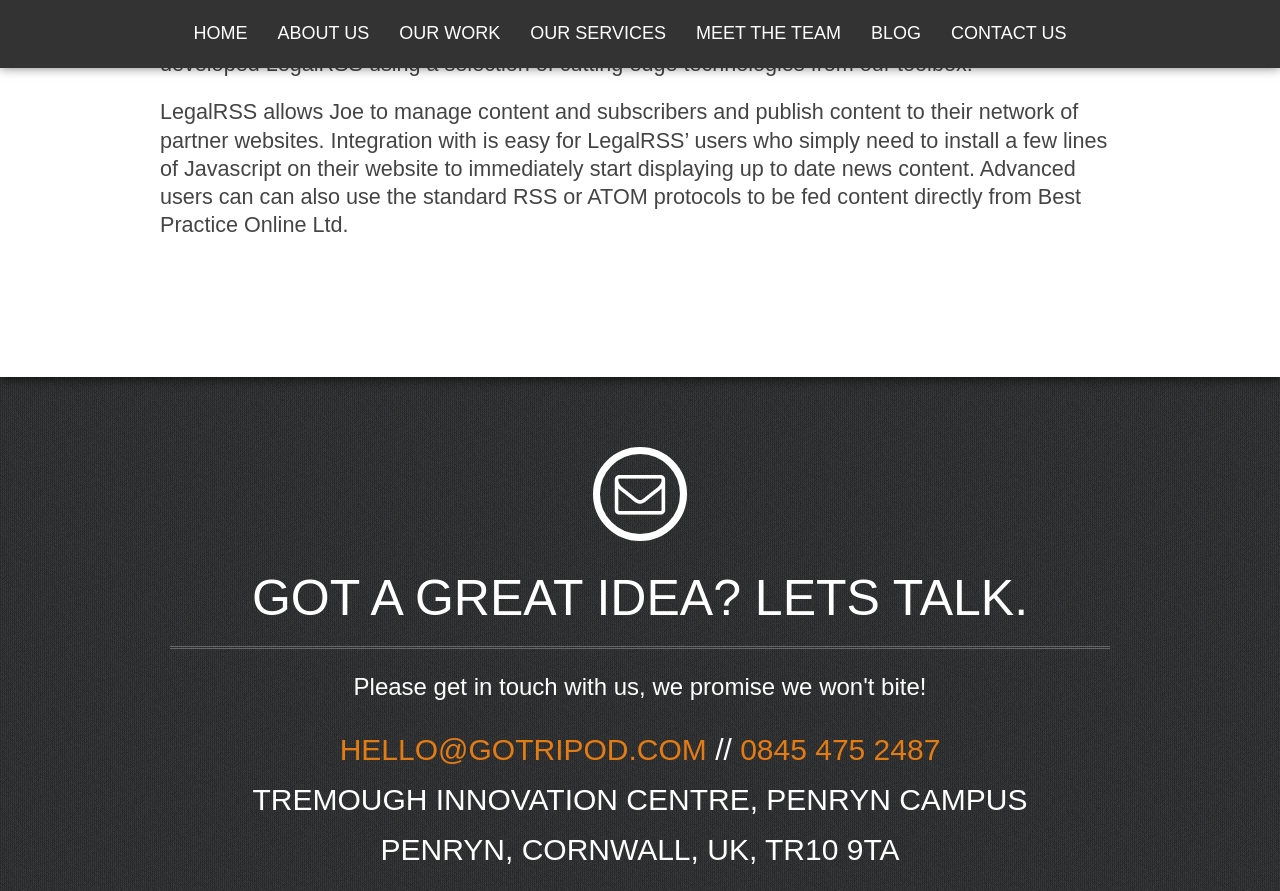
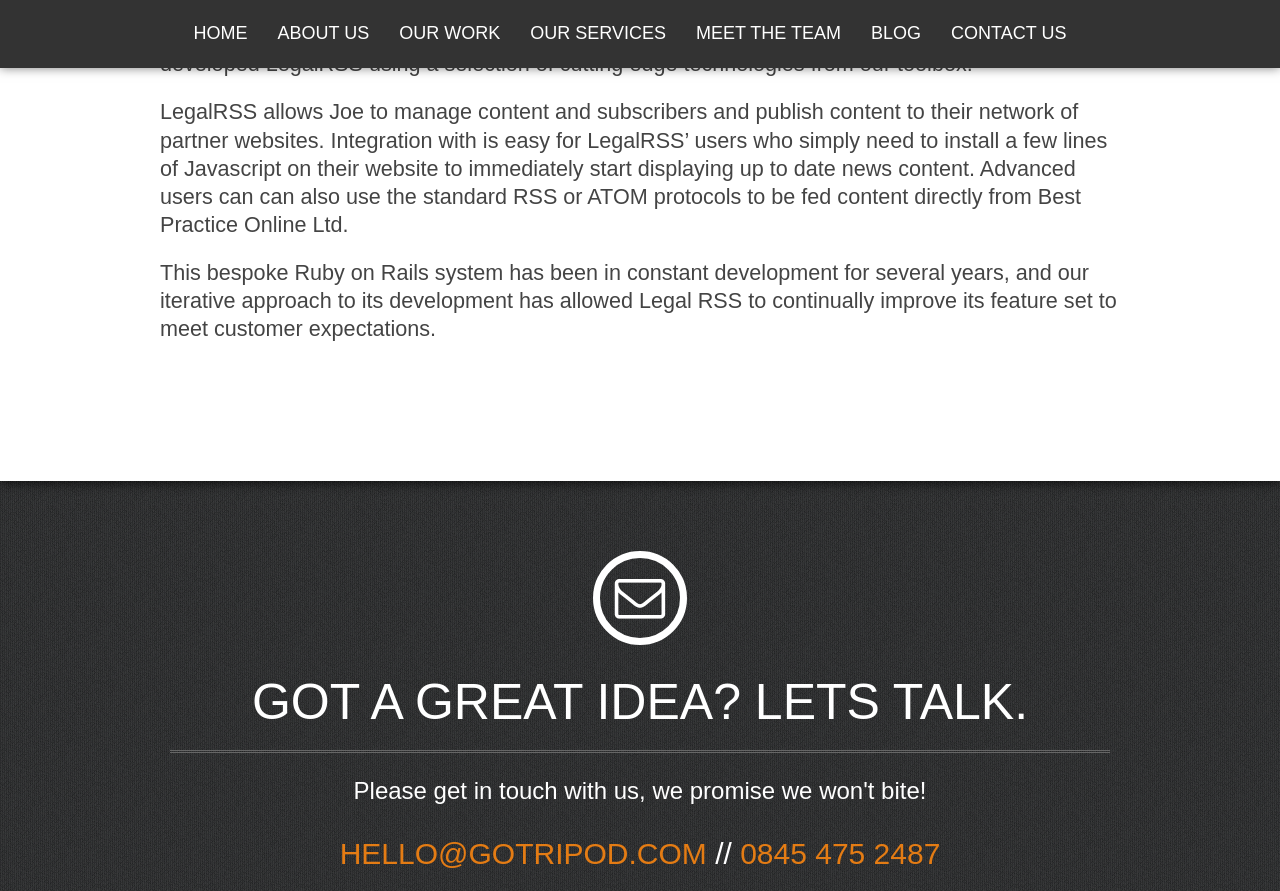
Before and after one commit to gotripod/gotripod.github.io, a Jekyll site: the page built from _case_studies/legal-rss.md, in a window 1280 px wide and 900 px high, scrolled down 440 px, cut to the strip 0-891 px from the top of the window. Built offline with Jekyll 4.4.1, drawn with Linux system fonts in a browser that asks for light colours; some web fonts are replaced; Markdown is read by kramdown in place of the engine named in the settings.

Commit message:
Update legal-rss.md

```diff
--- a/_case_studies/legal-rss.md
+++ b/_case_studies/legal-rss.md
@@ -12,3 +12,5 @@ Best Practice Online are a leading content provider for the legal sector and the
 
 LegalRSS allows Joe to manage content and subscribers and publish content to their network of partner websites.
 Integration with is easy for LegalRSS’ users who simply need to install a few lines of Javascript on their website to immediately start displaying up to date news content. Advanced users can can also use the standard RSS or ATOM protocols to be fed content directly from Best Practice Online Ltd.
+
+This bespoke Ruby on Rails system has been in constant development for several years, and our iterative approach to its development has allowed Legal RSS to continually improve its feature set to meet customer expectations.
```
